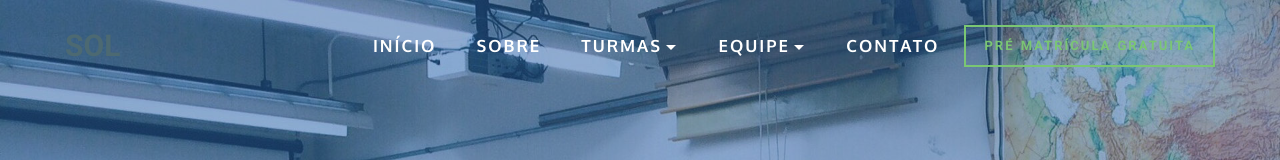
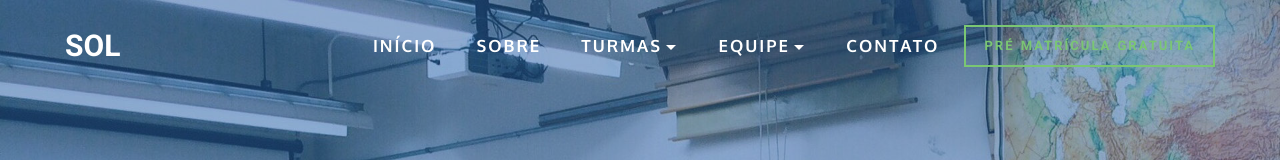
Before and after one commit to thiagopda/github.io-sol-, a plain HTML site: page index.html in a window 1280 px wide. Shown: the top 160 px of the page. Drawn offline with Linux system fonts and the light colour scheme.

Commit message:
Update index.html

```diff
--- a/index.html
+++ b/index.html
@@ -31,7 +31,7 @@
 
             <div class="navbar-brand">
 
-                <a class="text-yellow" href="#top">SOL</a>
+                <a class="text-white" href="#top">SOL</a>
             </div>
 
             <button class="navbar-toggler pull-xs-right hidden-md-up" type="button" data-toggle="collapse" data-target="#exCollapsingNavbar">
```
